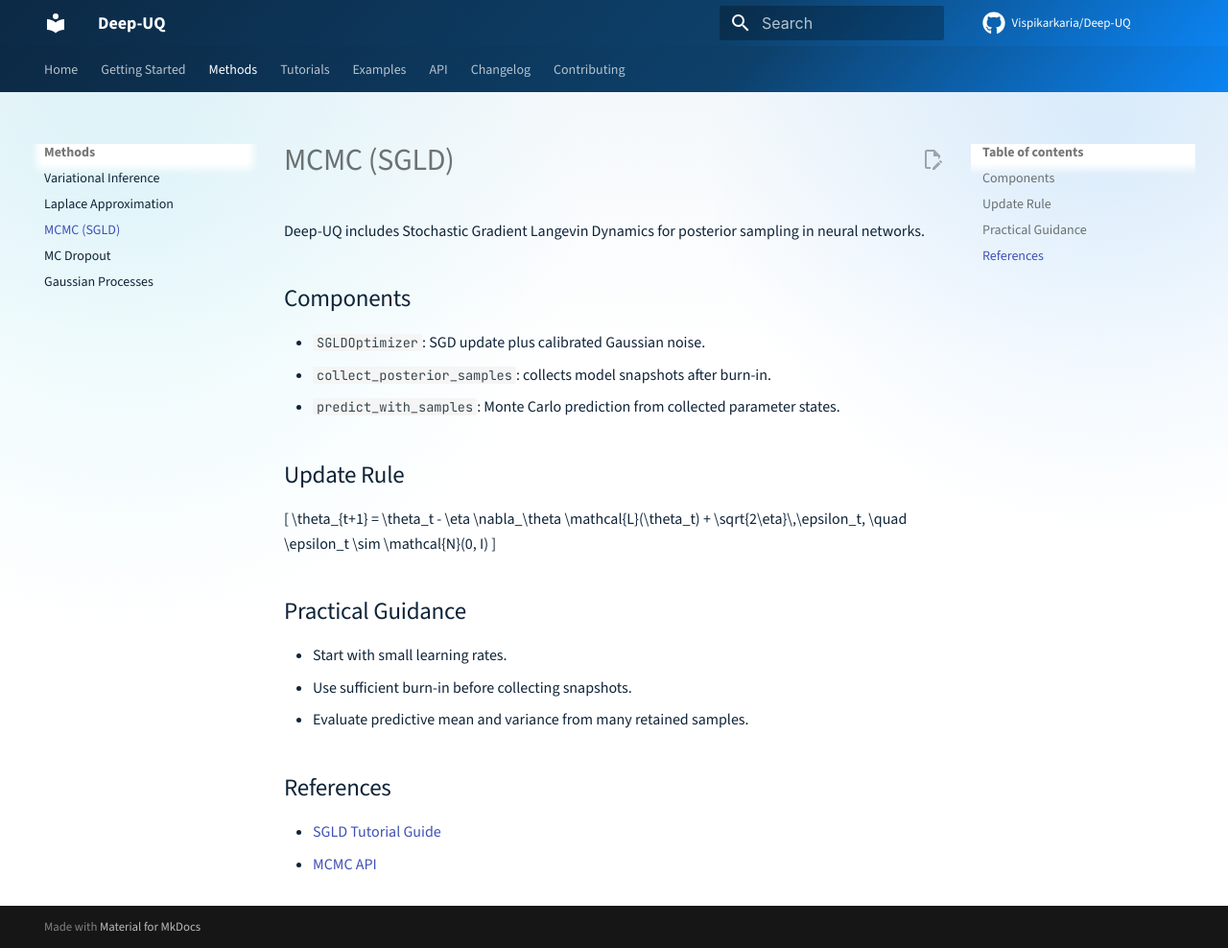
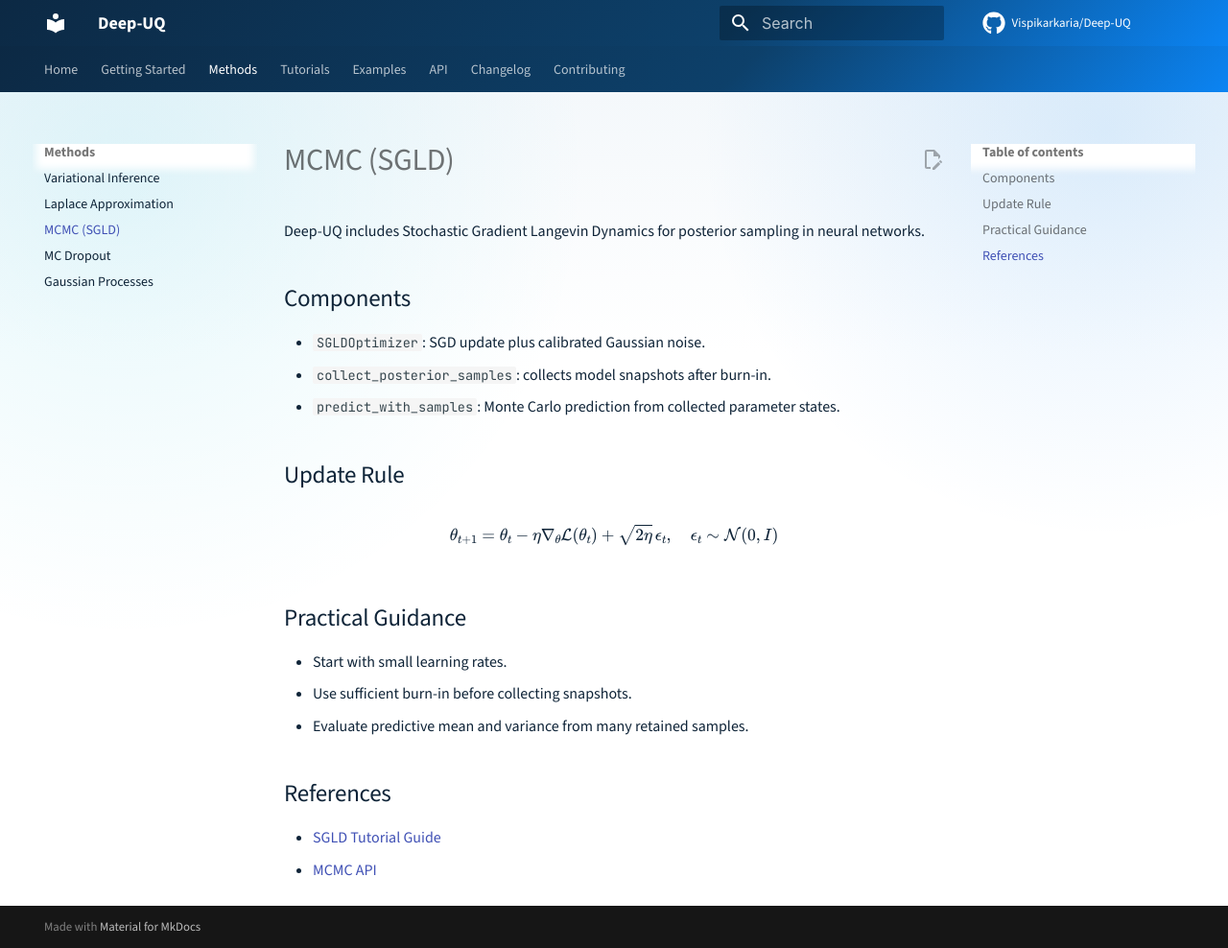
Before and after one commit to Vispikarkaria/Deep-UQ, an MkDocs documentation site: the page built from docs/methods/mcmc-sgld.md, in a window 1280 px wide and 988 px high. Shown: the whole window at 96% size. Built offline with MkDocs 1.6.1 and Material for MkDocs 9.7.7, drawn with Linux system fonts in a browser that asks for light colours; comment, search, counter and statistics services are not loaded; part of the change alters nothing that is shown.

```diff
--- /dev/null
+++ b/docs/assets/javascripts/mathjax.js
@@ -0,0 +1,18 @@
+window.MathJax = {
+  tex: {
+    inlineMath: [['\\(', '\\)']],
+    displayMath: [['\\[', '\\]']],
+    processEscapes: true,
+    processEnvironments: true,
+  },
+  options: {
+    ignoreHtmlClass: '.*|',
+    processHtmlClass: 'arithmatex',
+  },
+};
+
+document$.subscribe(() => {
+  if (window.MathJax && window.MathJax.typesetPromise) {
+    window.MathJax.typesetPromise();
+  }
+});
--- a/docs/methods/mcmc-sgld.md
+++ b/docs/methods/mcmc-sgld.md
@@ -10,10 +10,10 @@ Deep-UQ includes Stochastic Gradient Langevin Dynamics for posterior sampling in
 
 ## Update Rule
 
-\[
+$$
 \theta_{t+1} = \theta_t - \eta \nabla_\theta \mathcal{L}(\theta_t) + \sqrt{2\eta}\,\epsilon_t,
 \quad \epsilon_t \sim \mathcal{N}(0, I)
-\]
+$$
 
 ## Practical Guidance
 
--- a/mkdocs.yml
+++ b/mkdocs.yml
@@ -56,6 +56,8 @@ markdown_extensions:
   - md_in_html
   - tables
   - footnotes
+  - pymdownx.arithmatex:
+      generic: true
   - toc:
       permalink: true
   - pymdownx.details
@@ -71,6 +73,8 @@ extra_css:
 
 extra_javascript:
   - assets/javascripts/extra.js
+  - assets/javascripts/mathjax.js
+  - https://unpkg.com/mathjax@3/es5/tex-mml-chtml.js
 
 nav:
   - Home: index.md
```
Also changed, not shown: docs/methods/variational-inference.md (+2 -2 lines).
